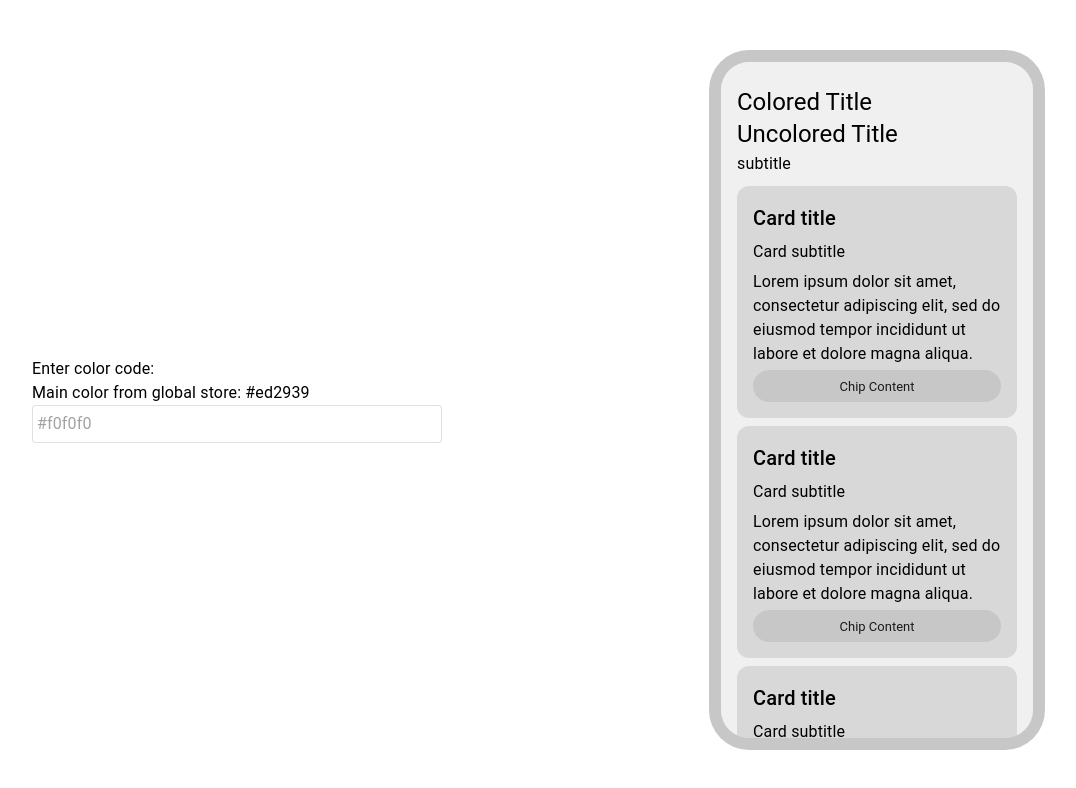
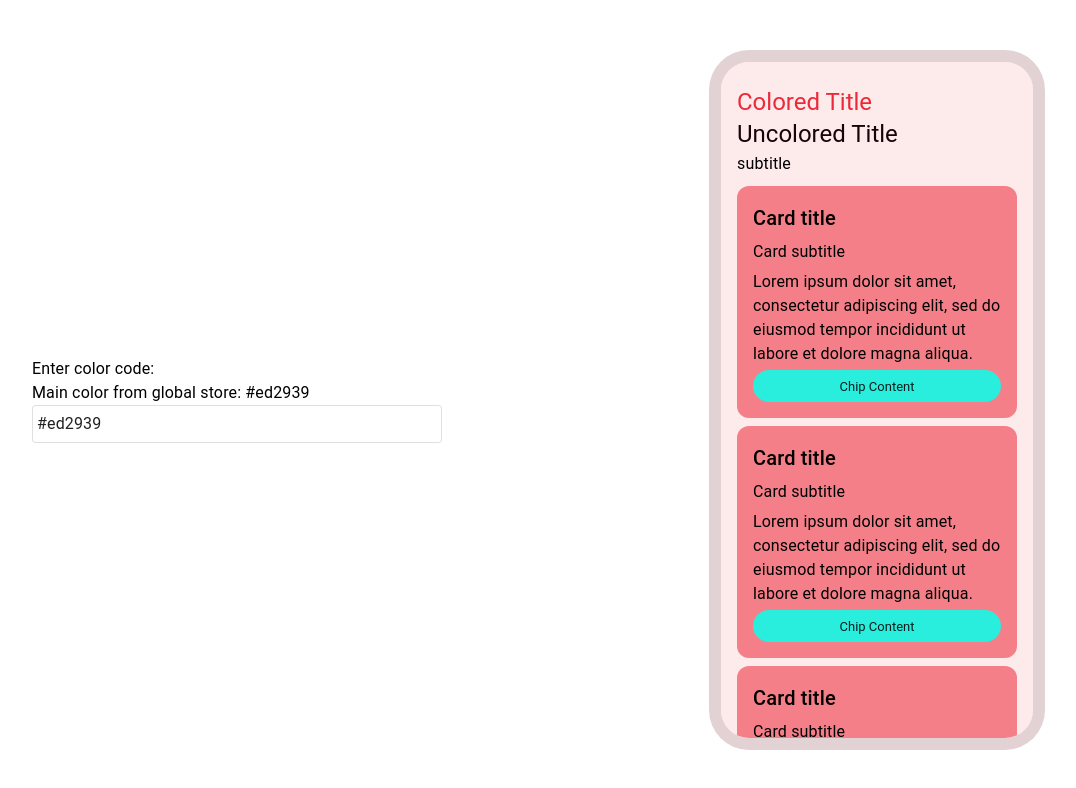
Before and after one commit to shchilkin/ui-colors, a Next.js app: page / in a window 1280 px wide. Shown: the top 788 px of the page, without its empty margins (83-1159 px from the left). Built offline with nearby package versions, Linux system fonts and the light colour scheme.

Commit message:
feat: update ui

```diff
--- a/components/ColorInput/ColorInput.tsx
+++ b/components/ColorInput/ColorInput.tsx
@@ -3,23 +3,31 @@ import { InputBase, Paper, Typography, Box } from "@mui/material";
 import { useSelector, useDispatch } from "react-redux";
 import { changeColor } from "../../features/colorManipulation";
 import { RootState } from "../../pages/_app";
+import { isValidHexColor } from "../../utils/isValidHexColor";
 
-// TODO: Add logic
-// TODO: Color validation
 // TODO: Different color modes - RGB, HSL, HSB, Hex, HTML Color Names
 export const ColorInput: React.FunctionComponent = () => {
     const mainColor = useSelector<RootState, string>((state) => state.colorManipulation.mainColor);
-    // const dispatch = useDispatch();
+    const [colorValue, setColorValue] = React.useState<string>(mainColor);
+    const dispatch = useDispatch();
+    const handleChange = (event: React.ChangeEvent<HTMLInputElement>) => {
+        const validColor = isValidHexColor(event.target.value);
+        // TODO add color type check
+        if (validColor) {
+            dispatch(changeColor({ type: "hex", value: event.target.value }));
+        }
+        setColorValue(event.target.value);
+    };
     return (
         <Box>
             <Typography>Enter color code:</Typography>
             <Typography>Main color from global store: {mainColor}</Typography>
             <Paper
                 variant="outlined"
-                component="form"
+                component="div"
                 sx={{ p: "2px 4px", display: "flex", alignItems: "center", width: 400 }}
             >
-                <InputBase placeholder="#f0f0f0" />
+                <InputBase placeholder="#f0f0f0" value={colorValue} onInput={handleChange} />
             </Paper>
         </Box>
     );
--- /dev/null
+++ b/components/MobilePreview/MobilePreview.tsx
@@ -0,0 +1,41 @@
+import { Box, Typography } from "@mui/material";
+import React from "react";
+import { useSelector } from "react-redux";
+import { PreviewCard } from "./PreviewCard";
+import { RootState } from "../../pages/_app";
+
+// TODO: Add more typography styles (Bold, light)
+
+export const MobilePreview: React.FunctionComponent = () => {
+    const mainColor = useSelector<RootState, string>((state) => state.colorManipulation.mainColor);
+    const lightText = useSelector<RootState, string>((state) => state.colorManipulation.textLight);
+    const lightBackground = useSelector<RootState, string>(
+        (state) => state.colorManipulation.backgroundLight
+    );
+    return (
+        <div
+            style={{
+                display: "flex",
+                border: "12px solid rgba(0,0,0,0.1)",
+                borderRadius: 40,
+                maxWidth: 390 / 1.25,
+                maxHeight: 844 / 1.25,
+                backgroundColor: lightBackground,
+                overflow: "hidden",
+            }}
+        >
+            <Box sx={{ backgroundColor: lightBackground, padding: 2, gap: 2, paddingTop: 3 }}>
+                <Typography style={{ color: mainColor }} variant="h5">
+                    Colored Title
+                </Typography>
+                <Typography style={{ color: lightText }} variant="h5">
+                    Uncolored Title
+                </Typography>
+                <Typography variant="subtitle1">subtitle</Typography>
+                <PreviewCard />
+                <PreviewCard />
+                <PreviewCard />
+            </Box>
+        </div>
+    );
+};
--- /dev/null
+++ b/components/MobilePreview/PreviewCard/PreviewCard.tsx
@@ -0,0 +1,33 @@
+import React from "react";
+import { Chip, Typography } from "@mui/material";
+import { useSelector } from "react-redux";
+import { RootState } from "../../../pages/_app";
+
+export const PreviewCard: React.FunctionComponent = () => {
+    const cardBackground = useSelector<RootState, string>(
+        (state) => state.colorManipulation.cardLight
+    );
+    const accent = useSelector<RootState, string>((state) => state.colorManipulation.accent);
+    return (
+        <div
+            style={{
+                display: "flex",
+                flexDirection: "column",
+                backgroundColor: cardBackground,
+                borderRadius: 12,
+                padding: 16,
+                paddingTop: 16,
+                gap: 4,
+                marginTop: 8,
+            }}
+        >
+            <Typography variant="h6">Card title</Typography>
+            <Typography variant="subtitle1">Card subtitle</Typography>
+            <Typography variant="body1">
+                Lorem ipsum dolor sit amet, consectetur adipiscing elit, sed do eiusmod tempor
+                incididunt ut labore et dolore magna aliqua.
+            </Typography>
+            <Chip label="Chip Content" sx={{ bgcolor: accent }} />
+        </div>
+    );
+};
--- /dev/null
+++ b/components/MobilePreview/index.ts
@@ -0,0 +1 @@
+export * from './MobilePreview';
--- a/components/preview/MobilePreview.tsx
+++ /dev/null
@@ -1,28 +0,0 @@
-import {Box, Typography} from "@mui/material";
-import React from "react";
-import {PreviewCard} from "./PreviewCard";
-
-const MobilePreview: React.FunctionComponent = () => (
-    <div
-        style={{
-            display: "flex",
-            border: "12px solid rgba(0,0,0,0.1)",
-            borderRadius: 40,
-            maxWidth: (390/1.25),
-            maxHeight: (844/1.25),
-            backgroundColor: "#DDD",
-            overflow: "hidden"
-        }}
-    >
-        <Box sx={{ backgroundColor: "#F0F0F0", padding: 2, gap: 2, paddingTop:3}}>
-            <Typography variant="h5">Colored Title</Typography>
-            <Typography variant="h5">Uncolored Title</Typography>
-            <Typography variant="subtitle1">subtitle</Typography>
-            <PreviewCard/>
-            <PreviewCard/>
-            <PreviewCard/>
-        </Box>
-    </div>
-);
-
-export default MobilePreview;
--- a/components/preview/PreviewCard/PreviewCard.tsx
+++ /dev/null
@@ -1,20 +0,0 @@
-import React from "react";
-import {Chip, Typography} from "@mui/material";
-
-export const PreviewCard: React.FunctionComponent = () => (<div style={{
-    display: "flex",
-    flexDirection: 'column',
-    backgroundColor: 'rgba(0,0,0,0.1)',
-    borderRadius: 12,
-    padding: 16,
-    paddingTop: 16,
-    gap: 4,
-    marginTop: 8
-}}>
-    <Typography variant="h6">Card title</Typography>
-    <Typography variant="subtitle1">Card subtitle</Typography>
-    <Typography variant="body1">Lorem ipsum dolor sit amet, consectetur adipiscing elit, sed do eiusmod
-        tempor incididunt ut labore et dolore magna aliqua.
-    </Typography>
-    <Chip label="Chip Content"/>
-</div>)
--- a/components/preview/index.ts
+++ /dev/null
@@ -1,2 +0,0 @@
-// eslint-disable-next-line import/export
-export * from './MobilePreview'
--- a/pages/index.tsx
+++ b/pages/index.tsx
@@ -1,7 +1,7 @@
 import { Box } from "@mui/material";
 import type { NextPage } from "next";
 import Head from "next/head";
-import MobilePreview from "../components/preview/MobilePreview";
+import { MobilePreview } from "../components/MobilePreview";
 import { ColorInput } from "../components/ColorInput";
 
 const Home: NextPage = () => (
```
Also changed, not shown: components/MobilePreview/PreviewCard/index.ts (renamed from components/preview/PreviewCard/index.ts).
